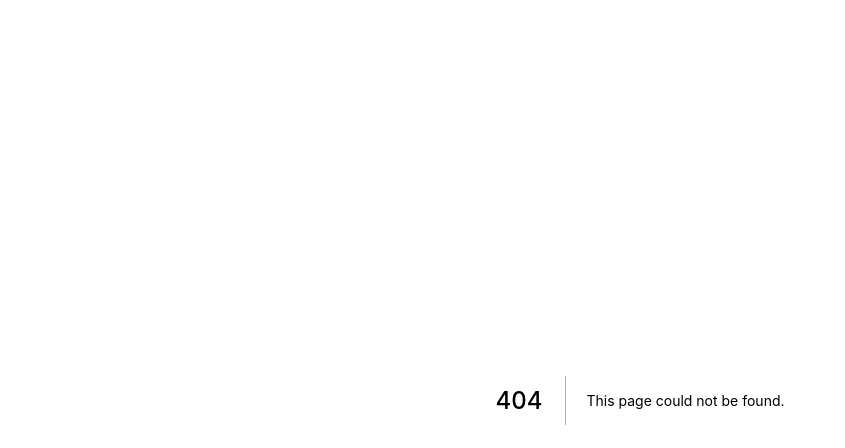
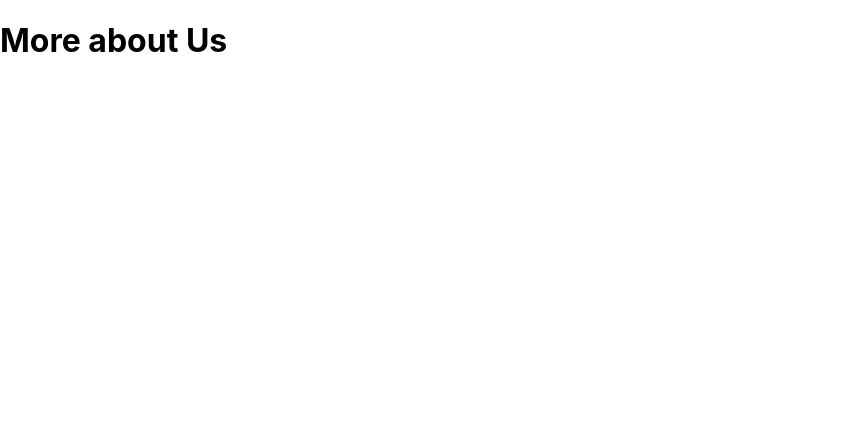
Before and after one commit to JakeWayne07/try-next, a Next.js app: page /about in a window 1280 px wide. Before the commit this address had no page. Shown: the top 448 px of the page, without its empty margins (0-845 px from the left). Built offline with nearby package versions, Linux system fonts and the light colour scheme.

Commit message:
✨ Create About Page

```diff
--- /dev/null
+++ b/pages/about.js
@@ -0,0 +1,11 @@
+import React from 'react'
+
+const about = () => {
+    return (
+        <div>
+            <h1>More about Us</h1>
+        </div>
+    )
+}
+
+export default about
```
